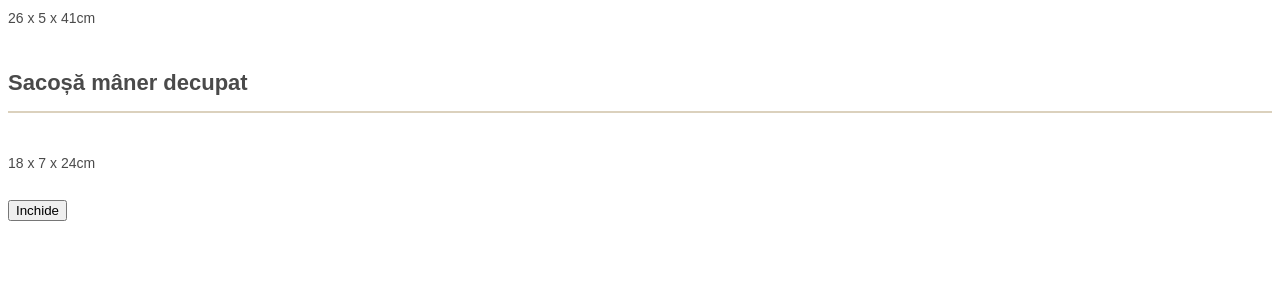
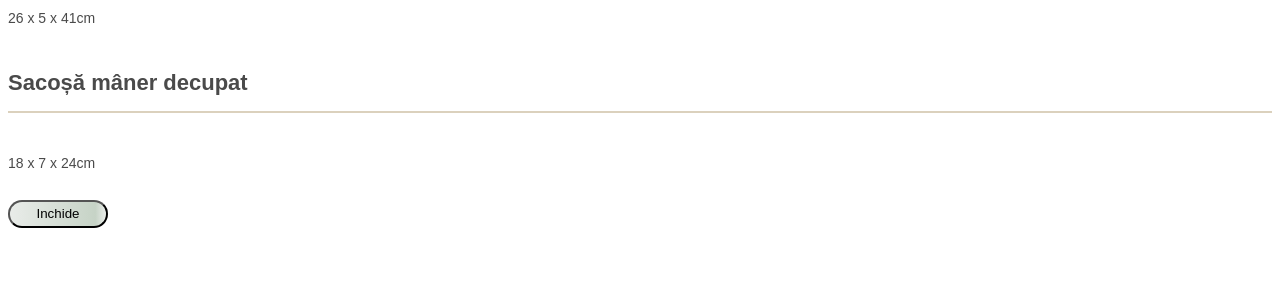
Before and after one commit to AlexVyi/europackwrapping, a PHP site: page /modal1.html in a window 1280 px wide. Shown: the part 327-627 px from the top of the page. Run offline with PHP 8.4, Linux system fonts and the light colour scheme.

Commit message:
solved span and p glitches due to modal.css/solved the modal borders for buttons

```diff
--- a/bottom.css
+++ b/bottom.css
@@ -82,7 +82,7 @@ hr{
     font-weight: 500;
     color: #4a4a4a;
 }
-.glyphicon{
+  .glyphicon{
     width: 12px;
     height: 19.6px;
     color: #2760aa;
@@ -178,6 +178,7 @@ hr{
 
 }
 #formPspan{
+    color: #eff2ef;
     font-size: 12px;
     font-weight: 500;
 }
--- a/index.html
+++ b/index.html
@@ -49,7 +49,7 @@
             <div class="collapse navbar-collapse" id="navbar">
                 <button id="navbarBtnAtag" class="navbar-btn navbar-right"><a href="#contactUs" id="navbarAtag">Contactează-ne</a></button>
                 <ul class="nav navbar-nav">
-                    <li><a href="#">Oferte Sacoșe</a></li>
+                    <li><a href="#paperRowMiddle">Oferte Sacoșe</a></li>
                     <li><a href="#whoWeAreContainer">Despre noi</a></li>
                     <li><a href="#contactUs">Contactati-ne</a></li><!-- h ref urile pot sa duca si la o alta pagina nu neaparat la contentul actualei-->
                     <li><a href="#clientsOpinion">Testimoniale</a></li>
@@ -177,7 +177,7 @@
             <div class="col-md-6 col-xs-12" style="margin-top: 100px">
                 <img src="img/plastic-image-medical.png">
                 <h3 class="poliRowH3">Medical</h3>
-                <a href="modal7.html" data-target="#Sacoșemaioufarmaciiumane" class="poliRowA"  data-toggle="modal">Sacoșemaioufarmaciiumane</a><br>
+                <a href="modal7.html" data-target="#Sacoșemaioufarmaciiumane" class="poliRowA"  data-toggle="modal">Sacoșe maiou farmacii umane</a><br>
                 <!--modal-->
                 <div class="modal fade text-center" id="Sacoșemaioufarmaciiumane">
                     <div class="modal-dialog">
--- a/modal.css
+++ b/modal.css
@@ -28,3 +28,16 @@ span{
     line-height: 1.83;
     color: #4a4a4a !important;
 }
+.btnModal{
+    width: 100px;
+    height: 28px;
+    border-radius: 16px;
+    background-image: linear-gradient(to right, #e9ece9, #c6d3c6 89%, #e9ece9);
+}
+.modal-header{
+    border-bottom: none;
+}
+.modal-footer{
+    border-top:none;
+    border-bottom: none;
+}
--- a/modal1.html
+++ b/modal1.html
@@ -3,7 +3,7 @@
 <div class="modal-content">
     <div class="container-fluid">
         <div class="modal-header">
-            <button type="button" class="close" data-dismiss="modal">&times;</button>
+        <button type="button" class="close" data-dismiss="modal">&times;</button>
         </div>
         <div class="modal-body">
             <img src="img/modals/pungi-inv.jpg">
@@ -14,8 +14,8 @@
             <p>18 x 7 x 24cm</p>
 
         </div>
-        <div class="modal-footer">
-            <button type="button" class="btn btn-default" data-dismiss="modal">Inchide</button>
-        </div>
+<div class="modal-footer">
+       <button type="button" class="btnModal" data-dismiss="modal">Inchide</button>
+</div>
     </div>
 </div>
--- a/modal10.html
+++ b/modal10.html
@@ -28,7 +28,7 @@
 
         </div>
         <div class="modal-footer">
-            <button type="button" class="btn btn-default" data-dismiss="modal">Inchide</button>
+            <button type="button" class="btnModal" data-dismiss="modal">Inchide</button>
         </div>
     </div>
 </div>
--- a/modal11.html
+++ b/modal11.html
@@ -17,7 +17,7 @@
 
         </div>
         <div class="modal-footer">
-            <button type="button" class="btn btn-default" data-dismiss="modal">Inchide</button>
+            <button type="button" class="btnModal" data-dismiss="modal">Inchide</button>
         </div>
     </div>
 </div>
--- a/modal12.html
+++ b/modal12.html
@@ -22,7 +22,7 @@
 
         </div>
         <div class="modal-footer">
-            <button type="button" class="btn btn-default" data-dismiss="modal">Inchide</button>
+            <button type="button" class="btnModal" data-dismiss="modal">Inchide</button>
         </div>
     </div>
 </div>
--- a/modal2.html
+++ b/modal2.html
@@ -36,7 +36,7 @@
 
         </div>
         <div class="modal-footer">
-            <button type="button" class="btn btn-default" data-dismiss="modal">Inchide</button>
+            <button type="button" class="btnModal" data-dismiss="modal">Inchide</button>
         </div>
     </div>
 </div>
--- a/modal3.html
+++ b/modal3.html
@@ -66,7 +66,7 @@
 
         </div>
         <div class="modal-footer">
-            <button type="button" class="btn btn-default" data-dismiss="modal">Inchide</button>
+            <button type="button" class="btnModal" data-dismiss="modal">Inchide</button>
         </div>
     </div>
 </div>
--- a/modal4.html
+++ b/modal4.html
@@ -47,7 +47,7 @@
         <p style="color: #2760aa;">Hârtie ambalat ediție <span>| bax 10kg</span></p>
         <p style="color: #2760aa;">Hârtie ambalat cu polietilenă <span> | bax 5kg</span></p>
         <div class="modal-footer">
-            <button type="button" class="btn btn-default" data-dismiss="modal">Inchide</button>
+            <button type="button" class="btnModal" data-dismiss="modal">Inchide</button>
         </div>
     </div>
 </div>
--- a/modal5.html
+++ b/modal5.html
@@ -13,7 +13,7 @@
 
         </div>
         <div class="modal-footer">
-            <button type="button" class="btn btn-default" data-dismiss="modal">Inchide</button>
+            <button type="button" class="btnModal" data-dismiss="modal">Inchide</button>
         </div>
     </div>
 </div>
--- a/modal6.html
+++ b/modal6.html
@@ -13,7 +13,7 @@
 
         </div>
         <div class="modal-footer">
-            <button type="button" class="btn btn-default" data-dismiss="modal">Inchide</button>
+            <button type="button" class="btnModal" data-dismiss="modal">Inchide</button>
         </div>
     </div>
 </div>
--- a/modal7.html
+++ b/modal7.html
@@ -23,7 +23,7 @@
 
         </div>
         <div class="modal-footer">
-            <button type="button" class="btn btn-default" data-dismiss="modal">Inchide</button>
+            <button type="button" class="btnModal" data-dismiss="modal">Inchide</button>
         </div>
     </div>
 </div>
--- a/modal8.html
+++ b/modal8.html
@@ -27,7 +27,7 @@
 
         </div>
         <div class="modal-footer">
-            <button type="button" class="btn btn-default" data-dismiss="modal">Inchide</button>
+            <button type="button" class="btnModal" data-dismiss="modal">Inchide</button>
         </div>
     </div>
 </div>
--- a/modal9.html
+++ b/modal9.html
@@ -16,7 +16,7 @@
 
         </div>
         <div class="modal-footer">
-            <button type="button" class="btn btn-default" data-dismiss="modal">Inchide</button>
+            <button type="button" class="btnModal" data-dismiss="modal">Inchide</button>
         </div>
     </div>
 </div>
```
